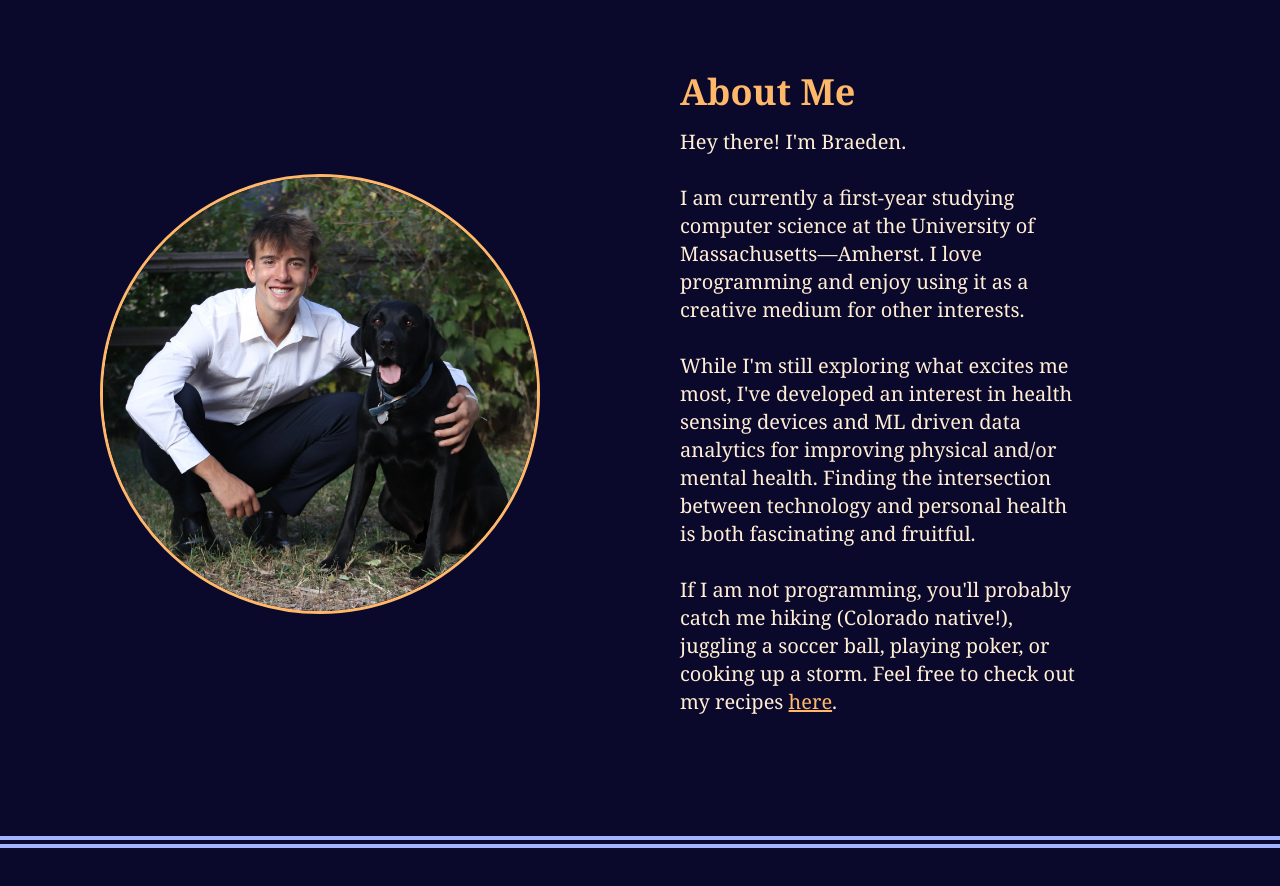
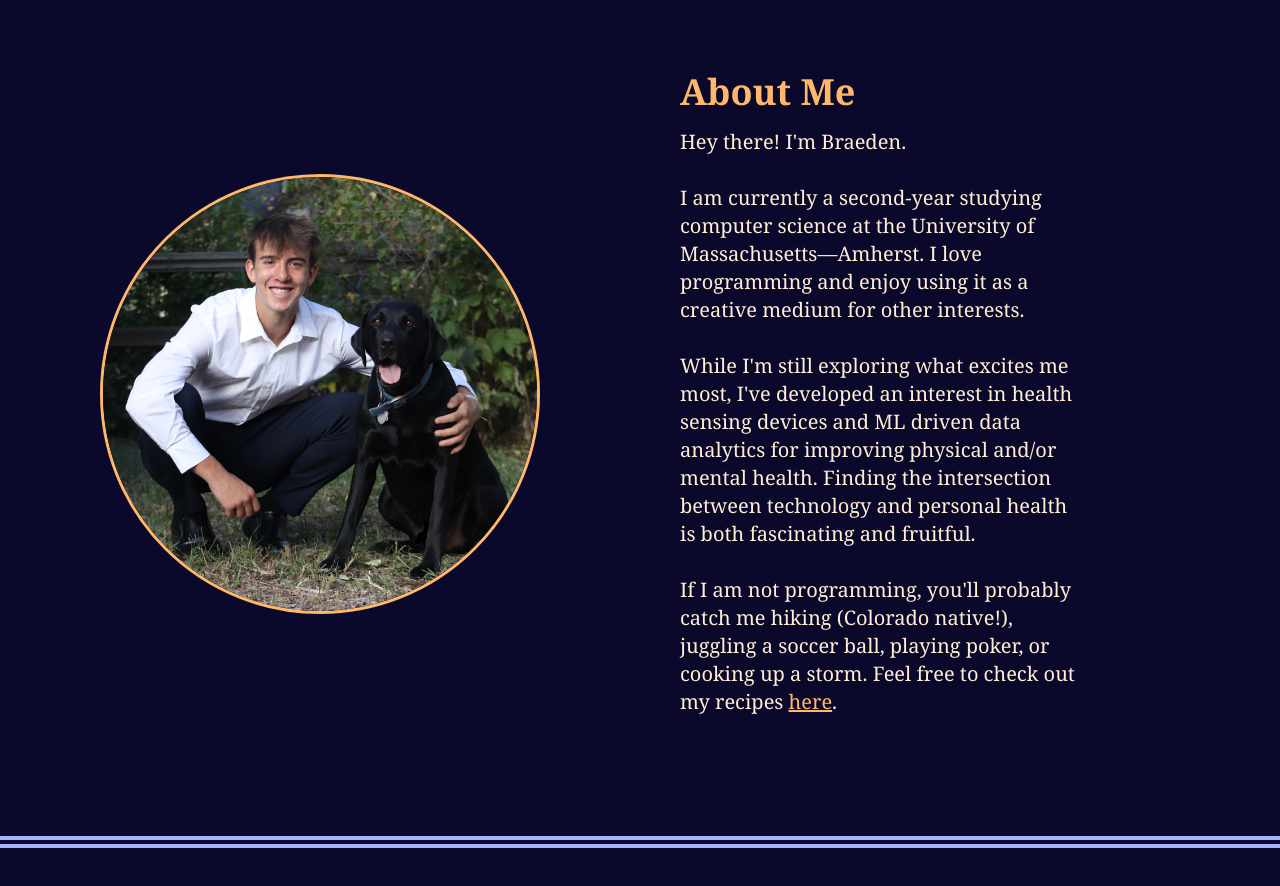
Before and after one commit to BraedenTurner22/current_portfolio, a Next.js app: page / in a window 1280 px wide. Shown: the part 780-1666 px from the top of the page. Built offline with nearby package versions, Linux system fonts and the light colour scheme.

Commit message:
Changed bio

```diff
--- a/src/app/about.tsx
+++ b/src/app/about.tsx
@@ -24,7 +24,7 @@ const About = () => {
           Hey there! I'm Braeden.
           <br />
           <br />
-          I am currently a first-year studying computer science at the
+          I am currently a second-year studying computer science at the
           University of Massachusetts—Amherst. I love programming and enjoy
           using it as a creative medium for other interests.
           <br />
```
